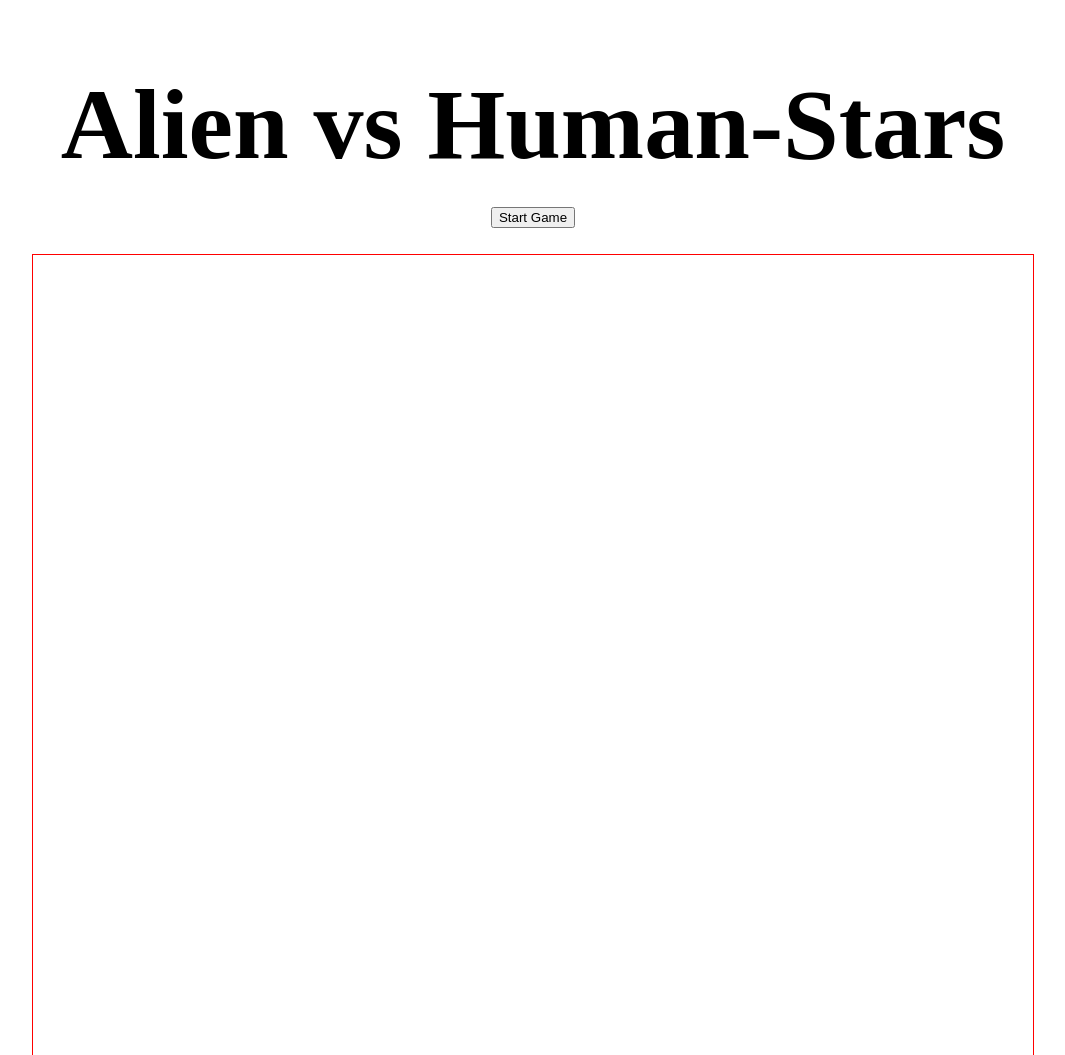
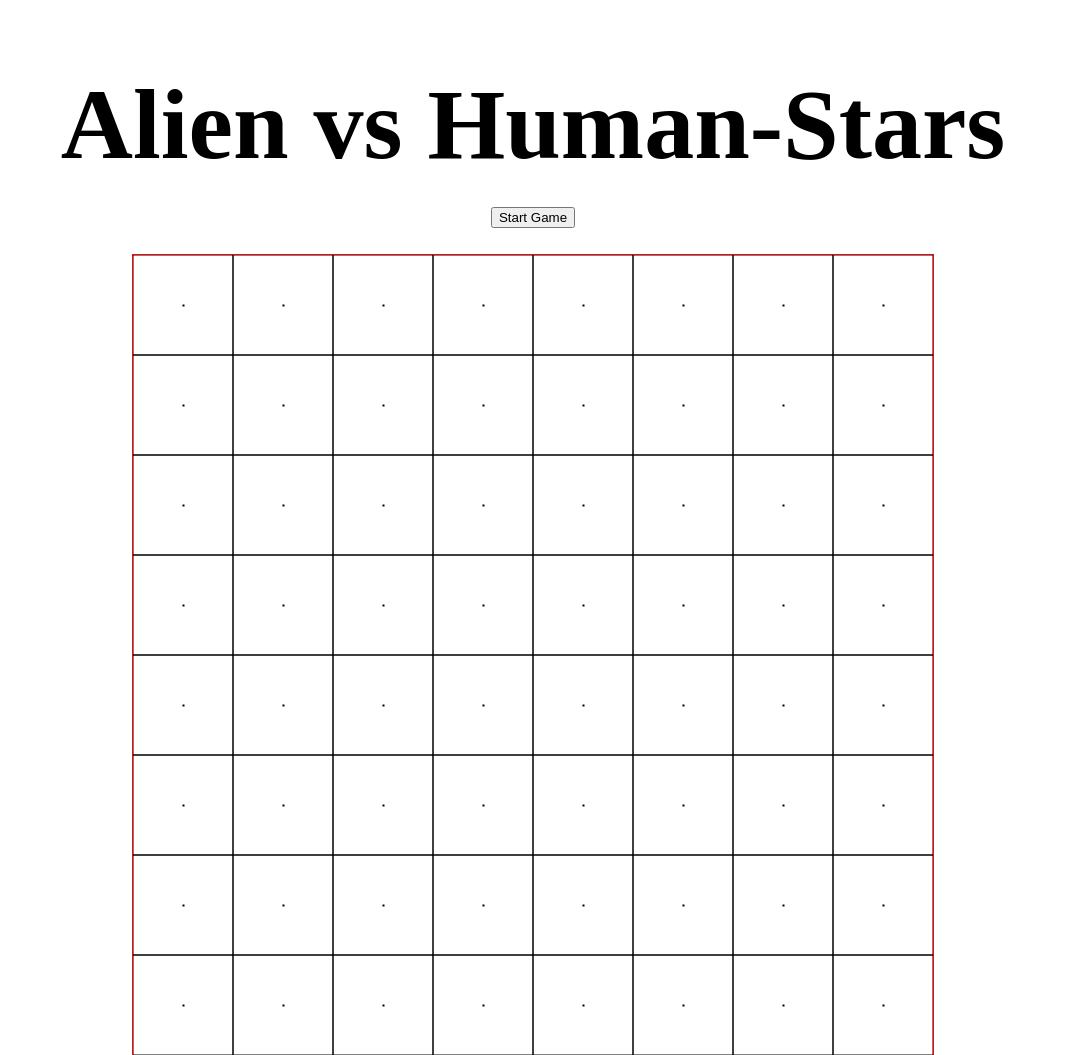
Before and after one commit to alfioanr/First-Proyect-Ironhack-, a plain HTML site: page Index.html in a window 1280 px wide. Shown: the top 1055 px of the page, without its empty margins (107-1172 px from the left). Drawn offline with Linux system fonts and the light colour scheme.

Commit message:
dibujando el tablero

```diff
--- a/Index.html
+++ b/Index.html
@@ -17,10 +17,11 @@
         <input type="button" value="Start Game">
     </div>
     <div id="game-board">
-        <canvas id="canvas" width="1000" height="800"></canvas>
+        <canvas id="canvas" width="800" height="800"></canvas>
     </div>
 
-    <script type="text/javascript" src="js/game.js"></script>
+    <script type="text/javascript" src="js/board.js"></script>
+    <script type="text/javascript" src= "js/main.js"></script>
 </body>
 
 </html>
--- a/js/board.js
+++ b/js/board.js
@@ -1,15 +1,36 @@
 // Funcion Constructora
-var board = function (){
-    this.movimientoX = 0
-    this.movimientoY = 0
-    //Propiedades
-    this.zzz = ""
+var board = function() {
+   this.position = [];
 
-    // Metodos
-    this.setMoveX = function (){
+};
 
+board.prototype.drawBoard = function(canvas) {
+  var canvas = document.getElementById(canvas);
+  var ctx = canvas.getContext("2d");
+
+//   for ( x = 100; x < 800; x = x + 100) {
+//     ctx.moveTo(x, 0);
+//     ctx.lineTo(x, 800);
+//     for (y = 100; y < 800; y = y + 100) {
+//       ctx.moveTo(0, y);
+//       ctx.lineTo(800, y);
+
+//       this.position.push({"x":x/2, "y":y/2});
+    // }
+//   }
+
+//   ctx.strokeStyle = "#0f0";
+//   ctx.stroke();
+ for (x = 0 ; x < 800; x =x+100) {
+     for ( y = 0; y < 800; y= y+100){
+       ctx.strokeRect(x, y, 100, 100);
+        ctx.strokeRect(x+100/2,y+100/2,1,1);
+       this.position.push({"x":x+100/2, "y":y+100/2})
     }
-    this.setMoveY= function (){
 
-    }
+
 }
+
+
+console.log(this.position);
+};
--- /dev/null
+++ b/js/main.js
@@ -0,0 +1,2 @@
+board = new board();
+board.drawBoard("canvas");
```
